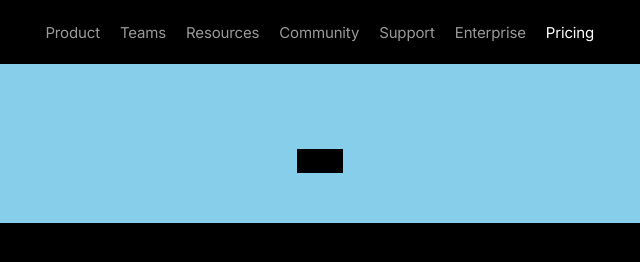
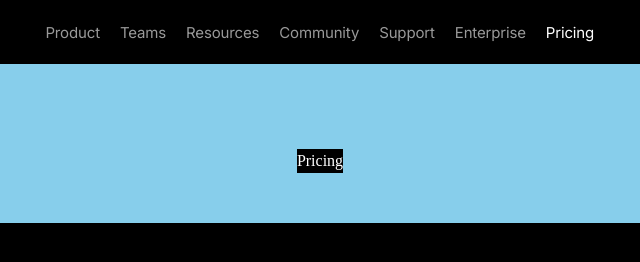
Before and after one commit to aradkuhzad/creators, a plain HTML site: page page-product/index.html in a window 1280 px wide. Shown: the full height of the page, 320-960 px from the left. Drawn offline with Linux system fonts and the light colour scheme; a web font is replaced by a local one.

Commit message:
Add new CSS styles for large pricing text, incorporating flexbox properties and refined text attributes for enhanced visibility and layout consistency.

```diff
--- a/page-product/styles.css
+++ b/page-product/styles.css
@@ -176,4 +176,8 @@ body {
 }
 
 .text-large-Pricing {
+    position: relative;
+    display: flex;
+    font-family: "GT Walsheim Pro Medium Regular";
+    color: rgb(255, 255, 255);
 }
```
